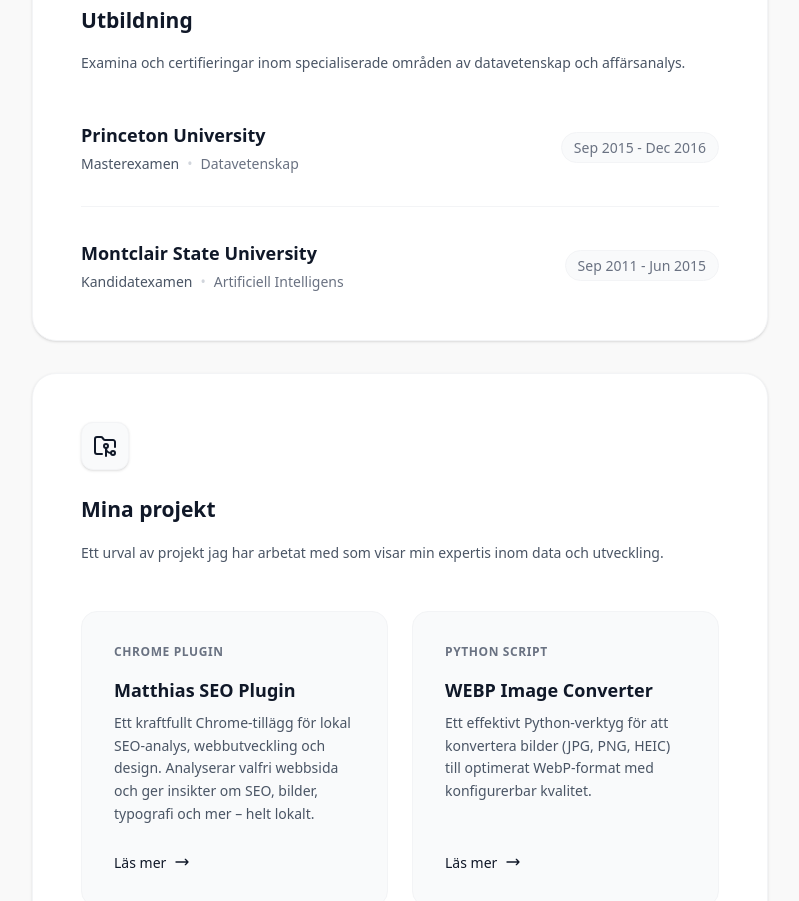
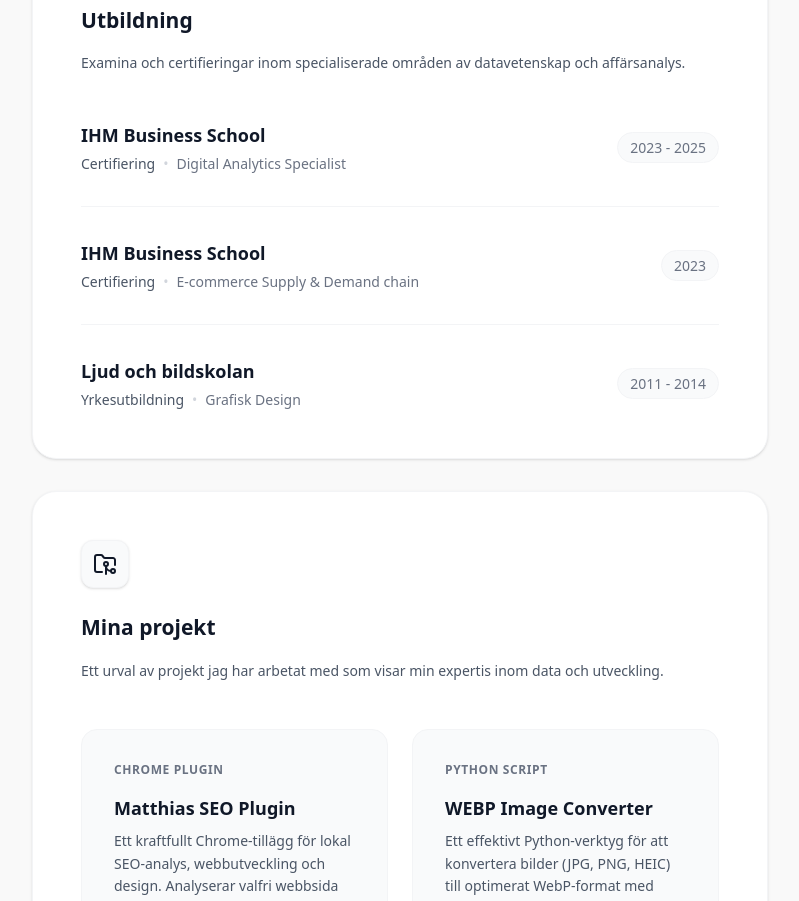
Before and after one commit to Mattias957/matthias957.github.io, a Next.js app: page / in a window 1280 px wide. Shown: the part 2020-2921 px from the top of the page, without its empty margins (240-1039 px from the left). Built offline with nearby package versions, Linux system fonts and the light colour scheme.

Commit message:
Update education section with three new entries

```diff
--- a/components/Education.tsx
+++ b/components/Education.tsx
@@ -2,16 +2,22 @@
 
 const education = [
   {
-    school: "Princeton University",
-    degree: "Masterexamen",
-    field: "Datavetenskap",
-    period: "Sep 2015 - Dec 2016"
+    school: "IHM Business School",
+    degree: "Certifiering",
+    field: "Digital Analytics Specialist",
+    period: "2023 - 2025"
   },
   {
-    school: "Montclair State University",
-    degree: "Kandidatexamen",
-    field: "Artificiell Intelligens",
-    period: "Sep 2011 - Jun 2015"
+    school: "IHM Business School",
+    degree: "Certifiering",
+    field: "E-commerce Supply & Demand chain",
+    period: "2023"
+  },
+  {
+    school: "Ljud och bildskolan",
+    degree: "Yrkesutbildning",
+    field: "Grafisk Design",
+    period: "2011 - 2014"
   }
 ];
 
```
